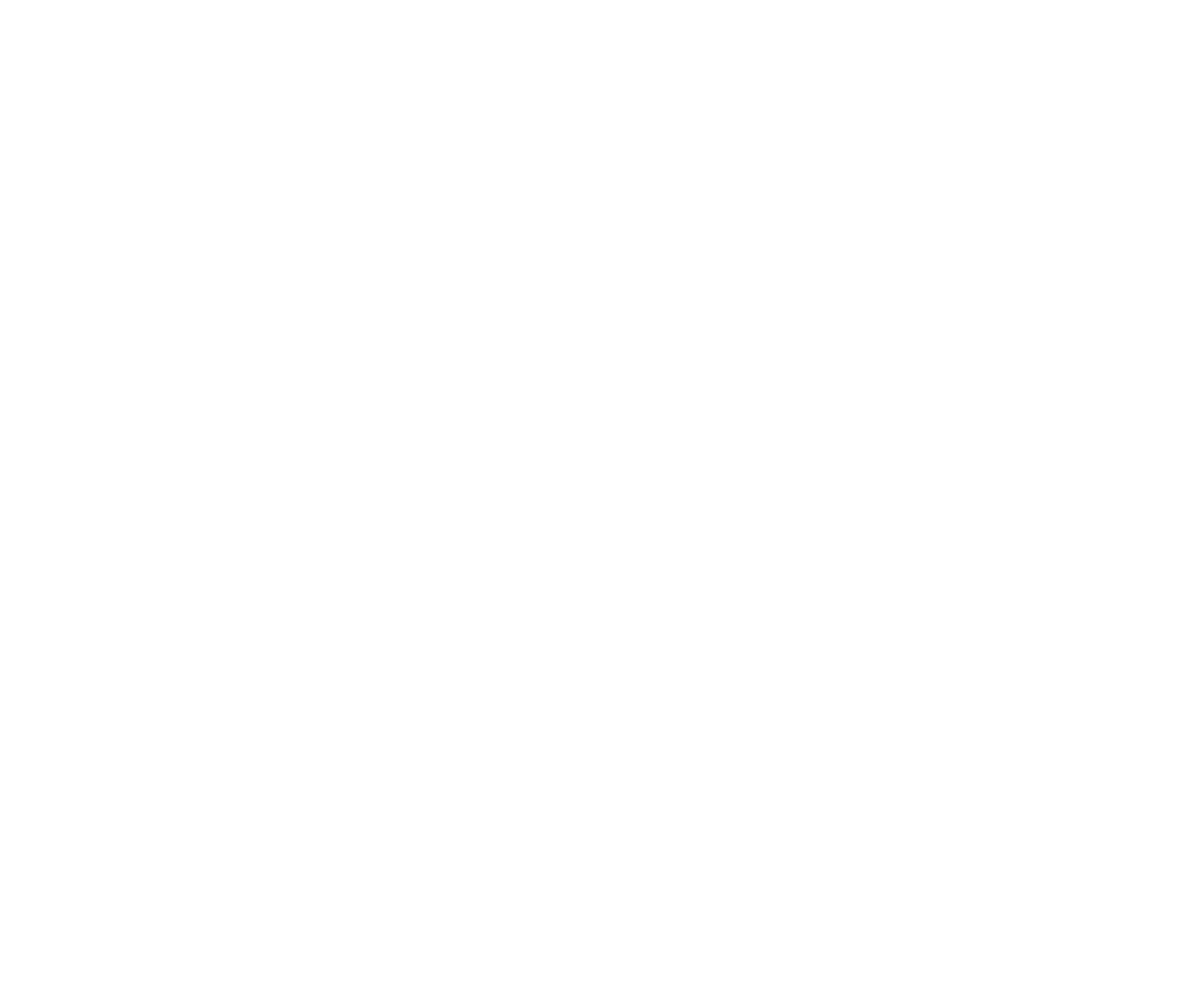
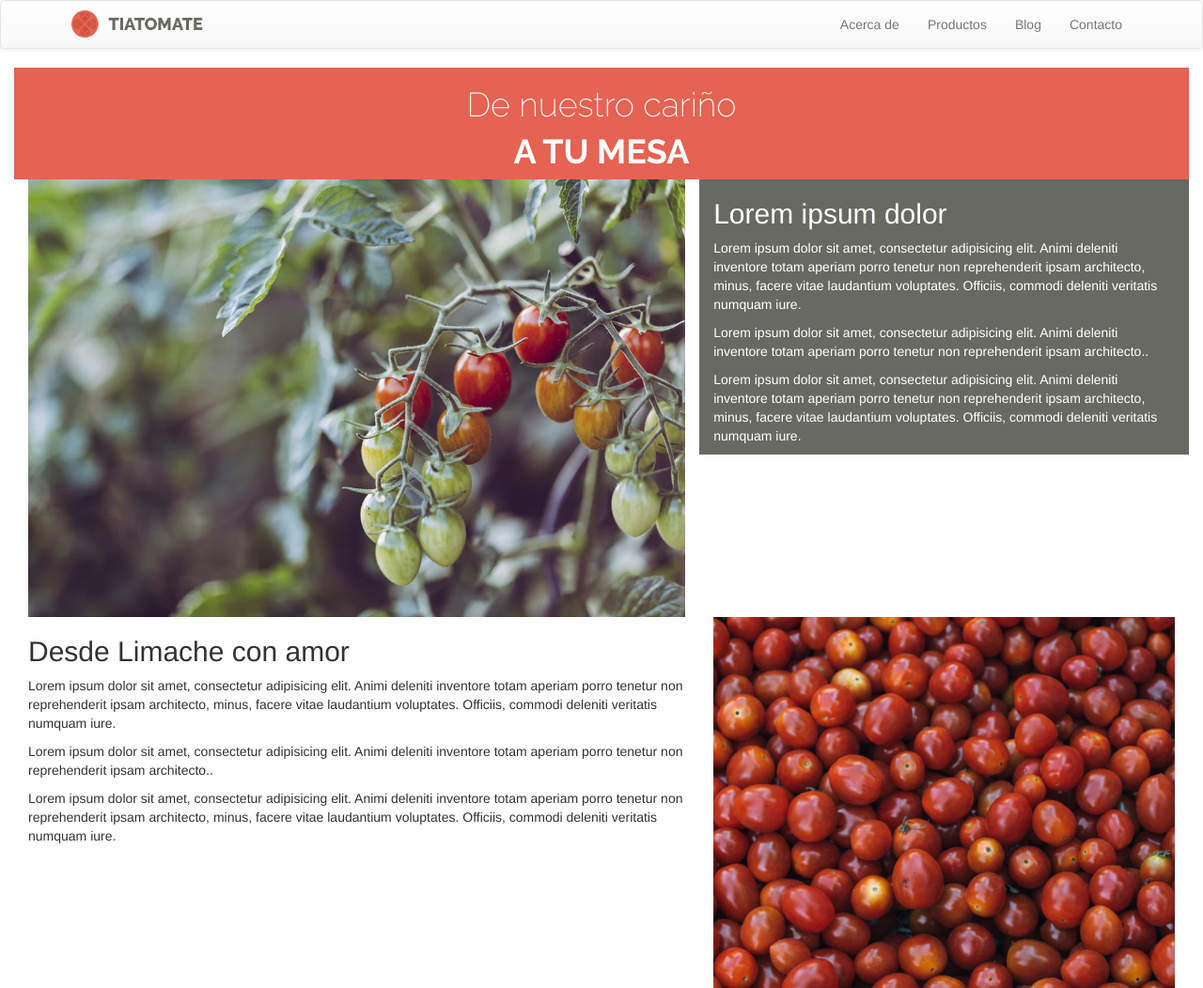
Before and after one commit to isabelmunoz/maquetaci-n-actividad1-semana6, a plain HTML site: page index.html in a window 1280 px wide. Shown: the whole page at 94% size. Before the commit the page ends 800 px from the top, so only its background shows below. Drawn offline with nearby package versions, Linux system fonts and the light colour scheme.

Commit message:
modificacion README.md, avances en css, avances en index.html

```diff
--- a/assets/css/style.css
+++ b/assets/css/style.css
@@ -0,0 +1,36 @@
+body{
+	margin: 0;
+}
+
+/*css para nav */
+.nav__logo{
+	width: 14rem;
+	position: relative;
+    left: 6rem;
+    bottom: 0.5rem;
+}
+
+.navbar-right{
+	margin-right: 4rem;
+}
+
+/*css para header*/
+.header__tituloprincipal{
+	background-color: #e56353;
+	color: white;
+	text-align: center;
+	font-family: Raleway;
+}
+
+.header__primerparrafo{
+	background-color: #686963;
+	color: white;
+}
+.header__images{
+	max-width: 100%;
+}
+
+/*css para section */
+
+
+/*css para footer */
--- a/index.html
+++ b/index.html
@@ -2,9 +2,82 @@
 <html lang="es">
 <head>
 	<meta charset="UTF-8">
+	<meta name="viewport" content="width=device-width, initial-scale=1.0">
 	<title>Tía Tomate | Tomates de primera</title>
+	<!-- Latest compiled and minified CSS -->
+   <link rel="stylesheet" href="https://maxcdn.bootstrapcdn.com/bootstrap/3.3.7/css/bootstrap.min.css" integrity="sha384-BVYiiSIFeK1dGmJRAkycuHAHRg32OmUcww7on3RYdg4Va+PmSTsz/K68vbdEjh4u" crossorigin="anonymous">
+
+<!-- Optional theme -->
+   <link rel="stylesheet" href="https://maxcdn.bootstrapcdn.com/bootstrap/3.3.7/css/bootstrap-theme.min.css" integrity="sha384-rHyoN1iRsVXV4nD0JutlnGaslCJuC7uwjduW9SVrLvRYooPp2bWYgmgJQIXwl/Sp" crossorigin="anonymous">
+<!--Google Fonts Open sans, Raleway -->
+<link href="https://fonts.googleapis.com/css?family=Open+Sans|Raleway:200,700" rel="stylesheet">
+<!--Main Styles-->
+<link rel="stylesheet" type="text/css" href="assets/css/style.css">
 </head>
+
 <body>
+  <nav class="navbar navbar-default">
+   <div class="container-fluid">
+    <!-- Brand and toggle get grouped for better mobile display -->
+    <div class="navbar-header">
+      <button type="button" class="navbar-toggle collapsed" data-toggle="collapse" data-target="#bs-example-navbar-collapse-1" aria-expanded="false">
+        <span class="sr-only">Toggle navigation</span>
+        <span class="icon-bar"></span>
+        <span class="icon-bar"></span>
+        <span class="icon-bar"></span>
+      </button>
+      <a class="navbar-brand" href="index.html"><img class="nav__logo" src="assets/img/logo-navbar.png"></a>
+    </div>
 
+    <!-- Collect the nav links, forms, and other content for toggling -->
+    <div class="collapse navbar-collapse" id="bs-example-navbar-collapse-1">
+      <ul class="nav navbar-nav navbar-right">
+        <li><a href="#">Acerca de</a></li>
+        <li><a href="#">Productos</a></li>
+        <li><a href="#">Blog</a></li>
+        <li><a href="#">Contacto</a></li>
+      </ul>
+    </div><!-- /.navbar-collapse -->
+  </div><!-- /.container-fluid -->
+</nav>
+<header class="container-fluid header__tiatomate">
+	<div class="col-lg-12 col-md-12 col-sm-12 header__tituloprincipal">
+		<h1><p>De nuestro cariño</p><p style="font-weight: 700;">A TU MESA</p> </h1>
+	</div>
+	<div class="col-lg-7 col-md-7 col-sm-12">
+		<img class="header__images" src="assets/img/img-history.png">
+	</div>
+	<div class="col-lg-5 col-md-5 col-sm-12 header__primerparrafo">
+		<h2>Lorem ipsum dolor</h2>
+		<p>Lorem ipsum dolor sit amet, consectetur adipisicing elit. Animi deleniti inventore totam aperiam porro tenetur non reprehenderit ipsam architecto, minus, facere vitae laudantium voluptates. Officiis, commodi deleniti veritatis numquam iure.</p>
+		<p>Lorem ipsum dolor sit amet, consectetur adipisicing elit. Animi deleniti inventore totam aperiam porro tenetur non reprehenderit ipsam architecto..</p>
+		<p>Lorem ipsum dolor sit amet, consectetur adipisicing elit. Animi deleniti inventore totam aperiam porro tenetur non reprehenderit ipsam architecto, minus, facere vitae laudantium voluptates. Officiis, commodi deleniti veritatis numquam iure.</p>
+	</div>
+	<div class="col-lg-7 col-md-7 col-sm-12">
+		<h2>Desde Limache con amor</h2>
+		<p>Lorem ipsum dolor sit amet, consectetur adipisicing elit. Animi deleniti inventore totam aperiam porro tenetur non reprehenderit ipsam architecto, minus, facere vitae laudantium voluptates. Officiis, commodi deleniti veritatis numquam iure.</p>
+		<p>Lorem ipsum dolor sit amet, consectetur adipisicing elit. Animi deleniti inventore totam aperiam porro tenetur non reprehenderit ipsam architecto..</p>
+		<p>Lorem ipsum dolor sit amet, consectetur adipisicing elit. Animi deleniti inventore totam aperiam porro tenetur non reprehenderit ipsam architecto, minus, facere vitae laudantium voluptates. Officiis, commodi deleniti veritatis numquam iure.</p>
+	</div>
+	<div class="col-lg-5 col-md-5 col-sm-12">
+		<img class="header__images" src="assets/img/our-tomatoes.png">
+	</div>
+
+</header>
+<section>
+
+</section>
+<section>
+
+</section>
+
+   <!--jquery version 3.3.1-->
+   <script src="https://code.jquery.com/jquery-3.3.1.min.js"integrity="sha256-FgpCb/KJQlLNfOu91ta32o/NMZxltwRo8QtmkMRdAu8="crossorigin="anonymous"></script>
+   <!-- Latest compiled and minified JavaScript -->
+   <script src="https://maxcdn.bootstrapcdn.com/bootstrap/3.3.7/js/bootstrap.min.js" integrity="sha384-Tc5IQib027qvyjSMfHjOMaLkfuWVxZxUPnCJA7l2mCWNIpG9mGCD8wGNIcPD7Txa" crossorigin="anonymous"></script>
+   <!--Font Awesome 5-->
+   <link rel="stylesheet" href="https://use.fontawesome.com/releases/v5.0.13/css/all.css" integrity="sha384-DNOHZ68U8hZfKXOrtjWvjxusGo9WQnrNx2sqG0tfsghAvtVlRW3tvkXWZh58N9jp" crossorigin="anonymous">
+   <!--Main scripts-->
+   <script src="assets/js/scripts.js"></script>
 </body>
 </html>
```
Also changed, not shown: assets/img/Creaciondirectorios.PNG (added), 1 other file.
